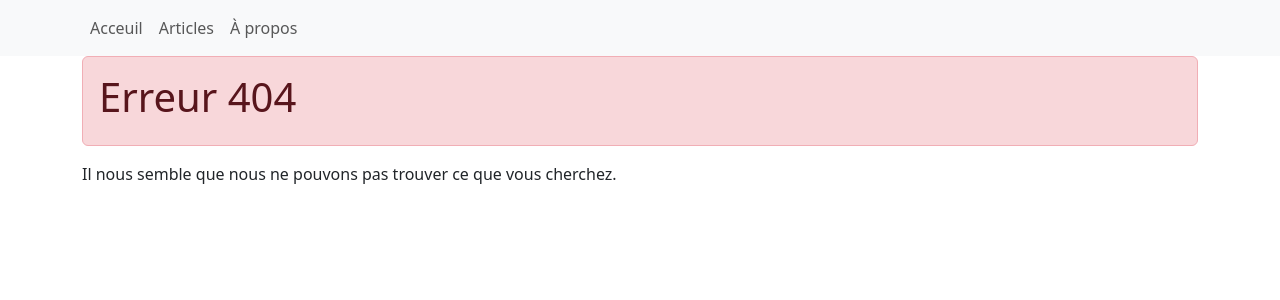
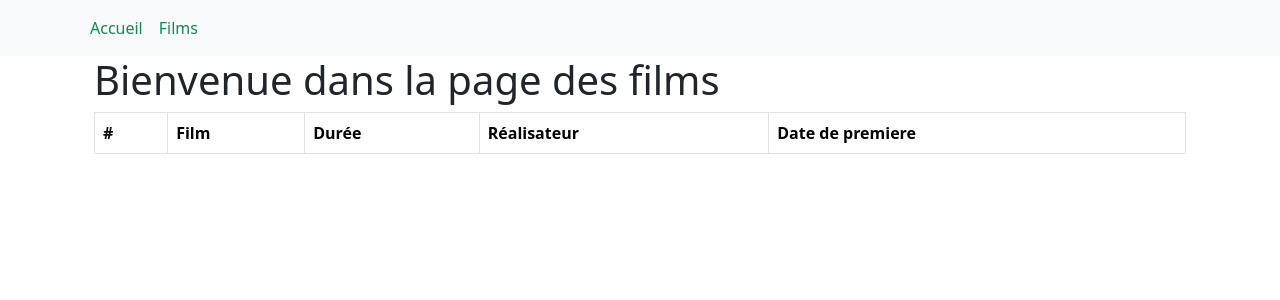
Before and after one commit to Olmehan/ma-bibliotheque, a React (Create React App) app: page /pageFilms in a window 1280 px wide. Before the commit this address had no page. Shown: the top 300 px of the page. Built offline with nearby package versions, Linux system fonts and the light colour scheme.

Commit message:
update et ajout node express

```diff
--- a/src/components/NavMenu.js
+++ b/src/components/NavMenu.js
@@ -8,9 +8,10 @@ const NavMenu = () => {
                 <Navbar.Toggle aria-controls="basic-navbar-nav" />
                 <Navbar.Collapse id="basic-navbar-nav">
                     <Nav className="me-auto">
-                        <Nav.Link href="/">Acceuil</Nav.Link>
-                        <Nav.Link href="">Articles</Nav.Link>
-                        <Nav.Link href="">À propos</Nav.Link>
+                        <Nav.Link href="/" className="text-success">Accueil</Nav.Link>
+                        <Nav.Link href="/pageFilms" className="text-success">Films</Nav.Link>
+                        {/* <Nav.Link href="">Acteurs</Nav.Link>
+                        <Nav.Link href="">À propos</Nav.Link> */}
                     </Nav>
                 </Navbar.Collapse>
             </Container>
--- a/src/pages/PageAccueil.js
+++ b/src/pages/PageAccueil.js
@@ -4,6 +4,7 @@ export function PageAccueil() {
     return (
         <>
             <h1>Bonjour !</h1>
+            <p>Voici une bibliotheque des films!</p>
         </>
     );
 }
--- /dev/null
+++ b/src/pages/PageFilms.js
@@ -0,0 +1,21 @@
+import React from "react";
+import { Container, Table } from "react-bootstrap";
+
+export const PageFilms = () => {
+    return (
+        <Container>
+            <h1>Bienvenue dans la page des films</h1>
+            <Table striped bordered>
+                <thead>
+                    <tr>
+                        <th>#</th>
+                        <th>Film</th>
+                        <th>Durée</th>
+                        <th>Réalisateur</th>
+                        <th>Date de premiere</th>
+                    </tr>
+                </thead>
+            </Table>
+        </Container>
+    );
+}
```
Also changed, not shown: BackEndExpress/package.json (added, +21 -0 lines), BackEndExpress/src/server.js (added, +7 -0 lines), src/AppRoutes.js (+6 -5 lines), BackEndExpress/.babelrc (added), src/App.js (line endings or trailing spaces), 2 other files (tests, documents, lock files or other folders).
